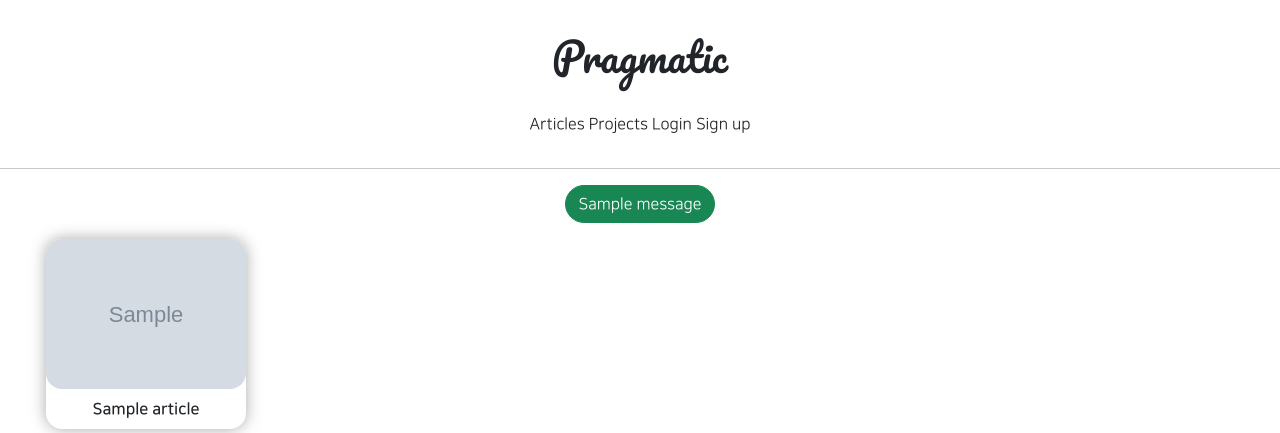
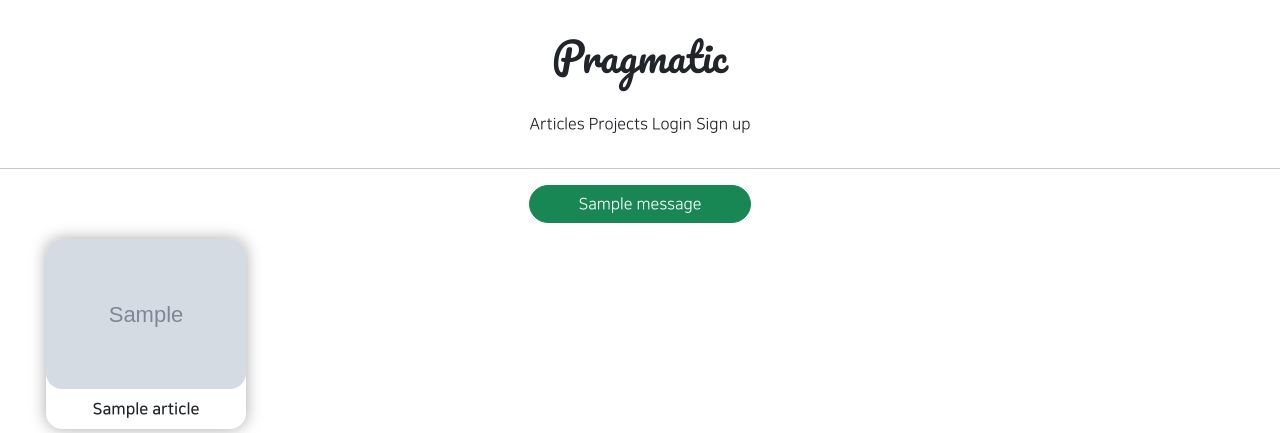
Before and after one commit to codeblue25/gwangjuAI_django, a Django app: template articleapp/templates/articleapp/list.html in a window 1280 px wide. Shown: the top 433 px of the page. Run offline with Django 3.2, Linux system fonts and the light colour scheme; the template is opened without the code that fills it: most values are stand-ins (such as "Sample title", 1, 10 or a date in 2020); grey boxes marked "Sample" are stand-in pictures; one stand-in notice (Sample message) is shown; some libraries are stand-ins or nearby versions.

Commit message:
210825 commit3
좋아요 에러메시지 시각화

```diff
--- a/gis_1ban_1/settings.py
+++ b/gis_1ban_1/settings.py
@@ -14,6 +14,7 @@ from pathlib import Path
 
 # Build paths inside the project like this: BASE_DIR / 'subdir'.
 from django.urls import reverse_lazy
+from django.contrib.messages import constants as messages
 
 BASE_DIR = Path(__file__).resolve().parent.parent
 
@@ -61,6 +62,10 @@ INSTALLED_APPS = [
     'subscribeapp',
     'likeapp',
 ]
+
+MESSAGE_TAGS = {
+    messages.ERROR: 'danger',
+}
 
 MIDDLEWARE = [
     'django.middleware.security.SecurityMiddleware',
--- a/templates/base.html
+++ b/templates/base.html
@@ -11,7 +11,7 @@
 
 {% for message in messages %}
     <div class="text-center">
-        <div class="btn btn-success rounded-pill">
+        <div class="btn btn-{{ message.tags }} rounded-pill px-5">
             {{ message }}
         </div>
     </div>
```
